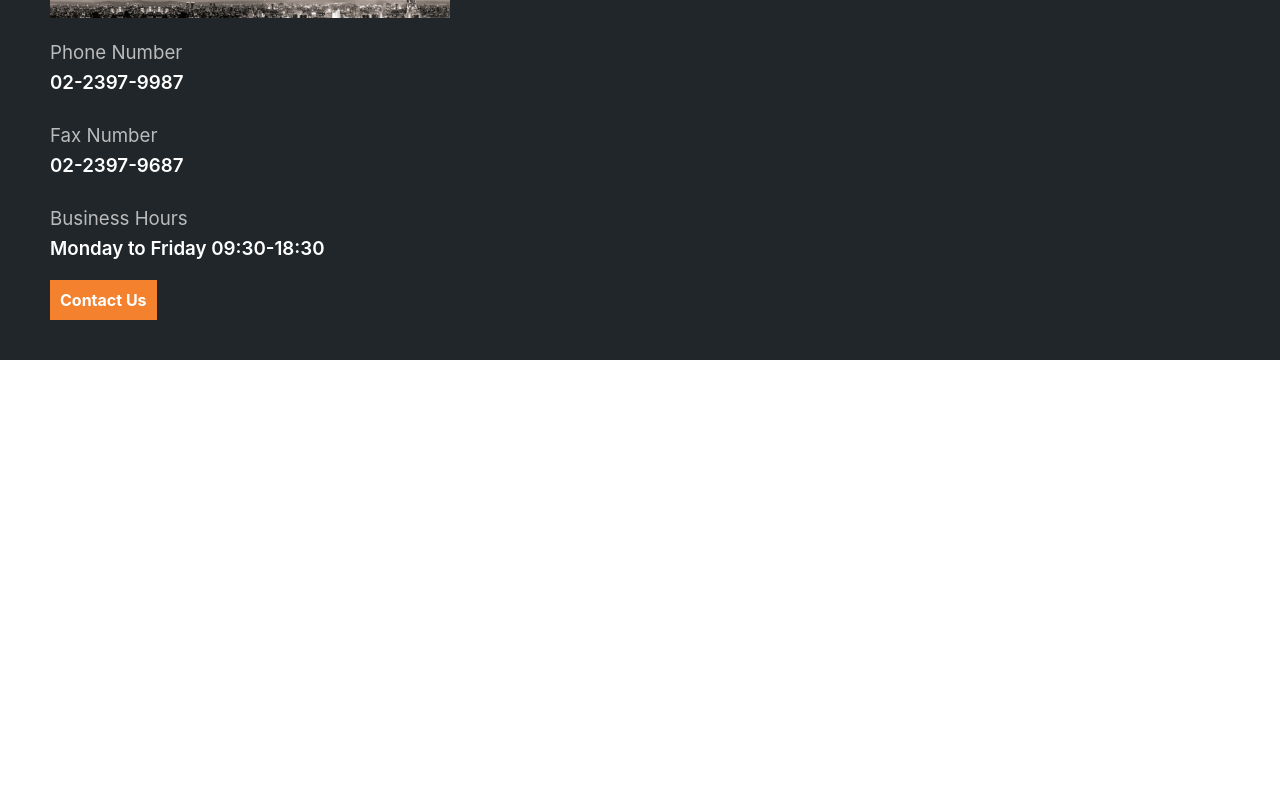
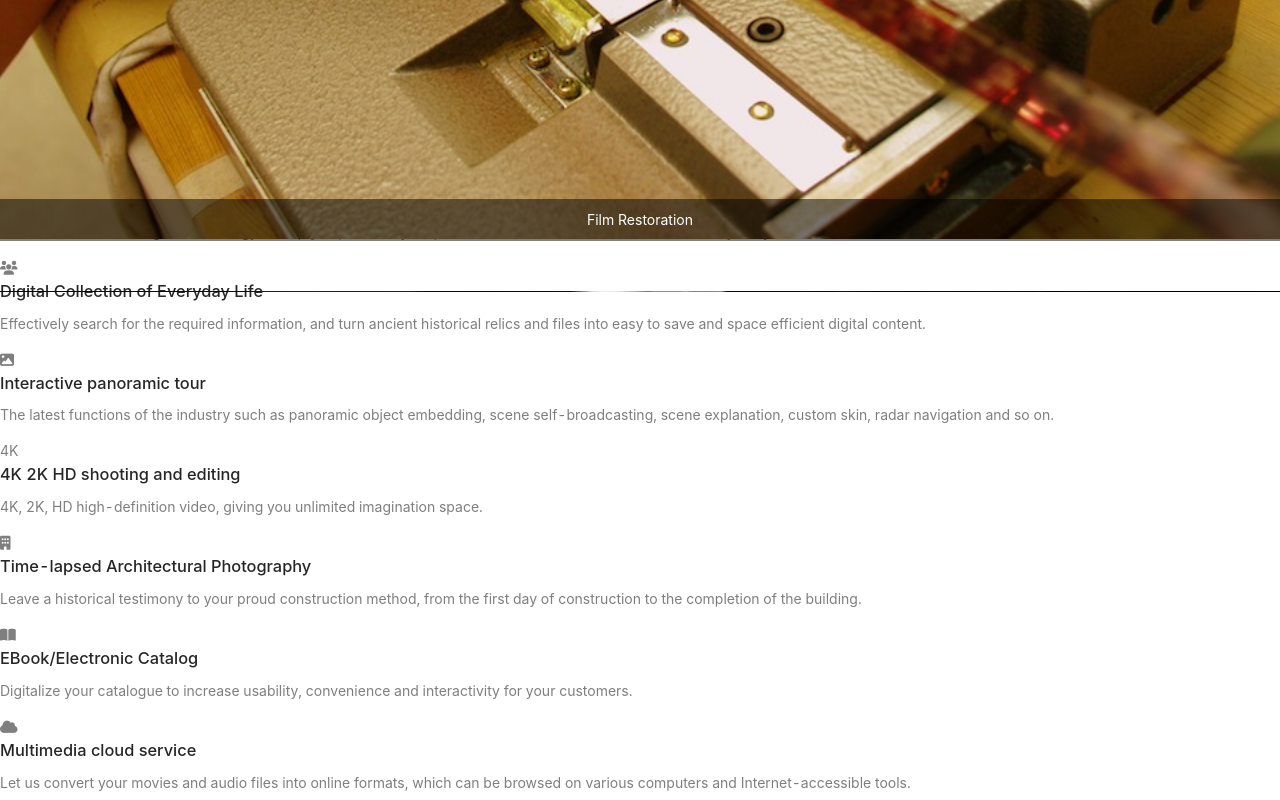
Before and after one commit to serpient/goodspeed-en, a React (Create React App) app: page / in a window 1280 px wide. Shown: the part 440-1240 px from the top of the page. Before the commit the page ends 908 px from the top, so only its background shows below. Built offline with nearby package versions, Linux system fonts and the light colour scheme.

Commit message:
Add carousel & unstyled short service description

```diff
--- a/src/UI/Footer.scss
+++ b/src/UI/Footer.scss
@@ -1,7 +1,7 @@
 @import '../styles/_shared.scss';
 
 .footer--container {
-  position: absolute;
+  position: relative;
   width: 100vw;
   padding: 50px;
   box-sizing: border-box;
@@ -23,6 +23,7 @@
       font-weight: 600;
       margin-top: 7px;
       margin-bottom: 30px;
+      color: white;
     }
   }
   .footer--button {
--- a/src/UI/Header.scss
+++ b/src/UI/Header.scss
@@ -102,6 +102,13 @@
         justify-self: start;
       }
 
+      .logo-container {
+        align-self: center;
+      }
+      .logo {
+        width: 60px;
+      }
+
       .menu-btn {
         grid-area: btn;
         justify-self: end;
--- a/src/UI/Page.scss
+++ b/src/UI/Page.scss
@@ -3,8 +3,9 @@
 .page {
   min-width: 100%;
   min-height: 100vh;
-  padding: 30px;
-  padding: 0px 30px;
+  margin-top: -110px;
+  // padding: 30px;
+  // padding: 0px 30px;
   box-sizing: border-box;
   color: $grey-700;
   padding-bottom: 20px;
--- a/src/homePage/HomePage.scss
+++ b/src/homePage/HomePage.scss
@@ -1,8 +1,26 @@
 @import '../styles/_shared.scss';
 
 .home-page--container {
-  //   margin: 100px auto;
-  //   white-space: pre-line;
-  //   max-width: $max-width;
-  //   display: grid;
+  margin: 0 auto;
+  max-width: 100vw;
+
+  .ant-carousel {
+    width: auto;
+    height: 500px;
+    img {
+      width: 100%;
+      height: auto;
+      object-fit: cover;
+    }
+    p {
+      position: relative;
+      z-index: 10;
+      text-align: center;
+      color: white;
+      background-color: rgba(0, 0, 0, 0.5);
+      padding: 10px;
+      margin-top: -40px;
+      margin-bottom: 50px;
+    }
+  }
 }
--- a/src/homePage/index.js
+++ b/src/homePage/index.js
@@ -1,11 +1,96 @@
 import React from 'react';
+import Page from '../UI/Page';
+import 'antd/dist/antd.css';
 import './HomePage.scss';
-import Page from '../UI/Page';
+import { Carousel } from 'antd';
 
 const HomePage = (props) => {
+  const carouselItems = [
+    {
+      source: require('../assets/hero-1.jpg'),
+      name: 'Film Restoration',
+    },
+    {
+      source: require('../assets/hero-2.jpg'),
+      name: 'Digitization',
+    },
+  ];
+
+  const serviceItems = [
+    {
+      icon: 'fas fa-video',
+      title: 'Video Repair',
+      subtext: `We can handle all kinds of video & audio production and digital communication problems for you. 8mm, 16mm, 35mm film repair and digitalization.`,
+    },
+    {
+      icon: 'fas fa-film',
+      title: 'Microvolume scanning',
+      subtext: `Use our miniaturized digital technology to help you preserve your precious historical data that has been destroyed by time`,
+    },
+    {
+      icon: 'fas fa-users',
+      title: `Digital Collection of Everyday Life`,
+      subtext: `Effectively search for the required information, and turn ancient historical relics and files into easy to save and space efficient digital content.`,
+    },
+    {
+      icon: 'fas fa-image',
+      title: `Interactive panoramic tour`,
+      subtext: `The latest functions of the industry such as panoramic object embedding, scene self-broadcasting, scene explanation, custom skin, radar navigation and so on.`,
+    },
+    {
+      iconSource: (
+        <div className="icon--container">
+          <div className="icon--4k">4K</div>
+        </div>
+      ),
+      title: `4K 2K HD shooting and editing`,
+      subtext: `4K, 2K, HD high-definition video, giving you unlimited imagination space.`,
+    },
+    {
+      icon: 'fas fa-building',
+      title: `Time-lapsed Architectural Photography`,
+      subtext: `Leave a historical testimony to your proud construction method, from the first day of construction to the completion of the building.`,
+    },
+    {
+      icon: 'fas fa-book-open',
+      title: `EBook/Electronic Catalog`,
+      subtext: `Digitalize your catalogue to increase usability, convenience and interactivity for your customers.`,
+    },
+    {
+      icon: 'fas fa-cloud',
+      title: `Multimedia cloud service`,
+      subtext: `Let us convert your movies and audio files into online formats, which can be browsed on various computers and Internet-accessible tools.`,
+    },
+  ];
   return (
     <Page location={props.location}>
-      <section className="home-page--container">Home Page</section>
+      <section className="home-page--container">
+        <Carousel dotPosition="right">
+          {carouselItems.map((item) => {
+            return (
+              <div>
+                <img src={item.source} alt={item.name} />
+                <p className="legend">{item.name}</p>
+              </div>
+            );
+          })}
+        </Carousel>
+        <section className="home-page--services">
+          {serviceItems.map((service) => {
+            return (
+              <div className="service">
+                {service.iconSource ? (
+                  service.iconSource
+                ) : (
+                  <i className={service.icon} />
+                )}
+                <h3>{service.title}</h3>
+                <p>{service.subtext}</p>
+              </div>
+            );
+          })}
+        </section>
+      </section>
     </Page>
   );
 };
```
Also changed, not shown: package.json (+5 -4 lines), 1 other file (tests, documents, lock files or other folders).
